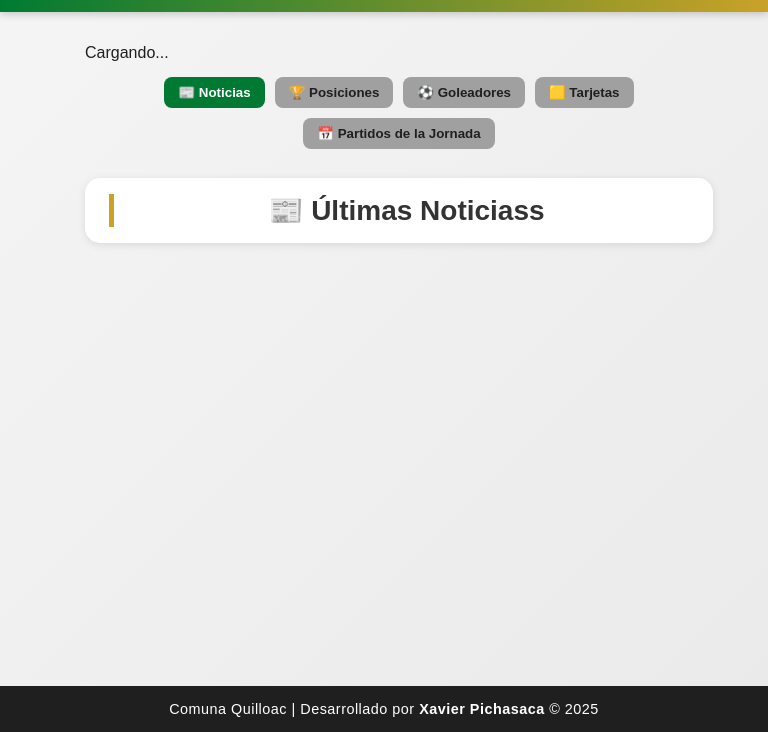
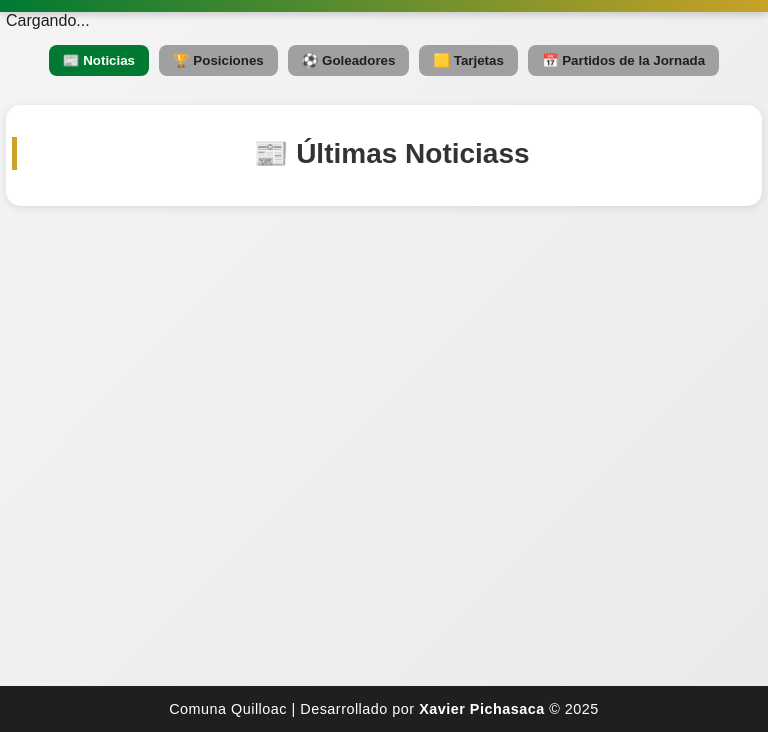
Before and after one commit to XPichasaca/Copa_Juansolano, a website with bundled scripts: page public/index.html in a window 768 px wide. Shown: the part 68-800 px from the top of the page. Built offline with nearby package versions, Linux system fonts and the light colour scheme; a script that the page names is missing.

Commit message:
Actualización del sitio (código funcional MOVIL)

```diff
--- a/public/style.css
+++ b/public/style.css
@@ -1697,52 +1697,31 @@ td.detalle-tarjetas {
   }
 }
 
-/* ============================
-   📱 MÓVIL - SIN MÁRGENES
-============================ */
-.contenedor {
-  width: 100%;
-  max-width: 100%;
-  margin: 0;        // sin margen externo
-  padding: 0 4px;   // mínimo padding lateral (puedes poner 0)
-}
-
-/* Título */
-.contenedor h2 {
-  margin: 0px 0;    // mínimo margen
-  font-size: 1.1rem;
-  text-align: center;
-}
-
-/* Grid de partidos */
-.grid-partidos {
-  display: grid;
-  gap: 6px;
-  grid-template-columns: 1fr;
-  padding: 0;      // sin margen
-}
-
-/* Tarjeta partido (por si usas .partido-card) */
-.partido-card {
-  padding: 8px;
-  border-radius: 10px;
-  background: #f5f5f5;
-  width: 100%;
-  margin: 0;       // sin margen entre tarjetas
-}
-
-/* ============================
-   🖥️ Tablets / Desktop
-============================ */
-@media (min-width: 768px) {
-  .contenedor {
-    max-width: 900px;
-    margin: 0 auto;       // centrado en pantallas grandes
-    padding: 0 12px;
-  }
-
-  .grid-partidos {
-    grid-template-columns: repeat(2, 1fr);
-    gap: 10px;
-  }
-}
+
+/* =============================
+   📱 MÓVIL - ANCHO COMPLETO
+============================= */
+@media (max-width: 768px) {
+  .contenedor,
+  main.contenedor,
+  .card,
+  .noticia-card,
+  .tarjeta,
+  .partido-card,
+  .noticias,
+  .contenido,
+  .section-box {
+    width: 100% !important;
+    max-width: 100% !important;
+    margin: 0 !important;
+    padding-left: 6px;
+    padding-right: 6px;
+  }
+
+  /* Si tu contenedor usa grid o flex */
+  .grid,
+  .grid-partidos,
+  .grid-noticias {
+    grid-template-columns: 1fr !important;
+  }
+}
```
